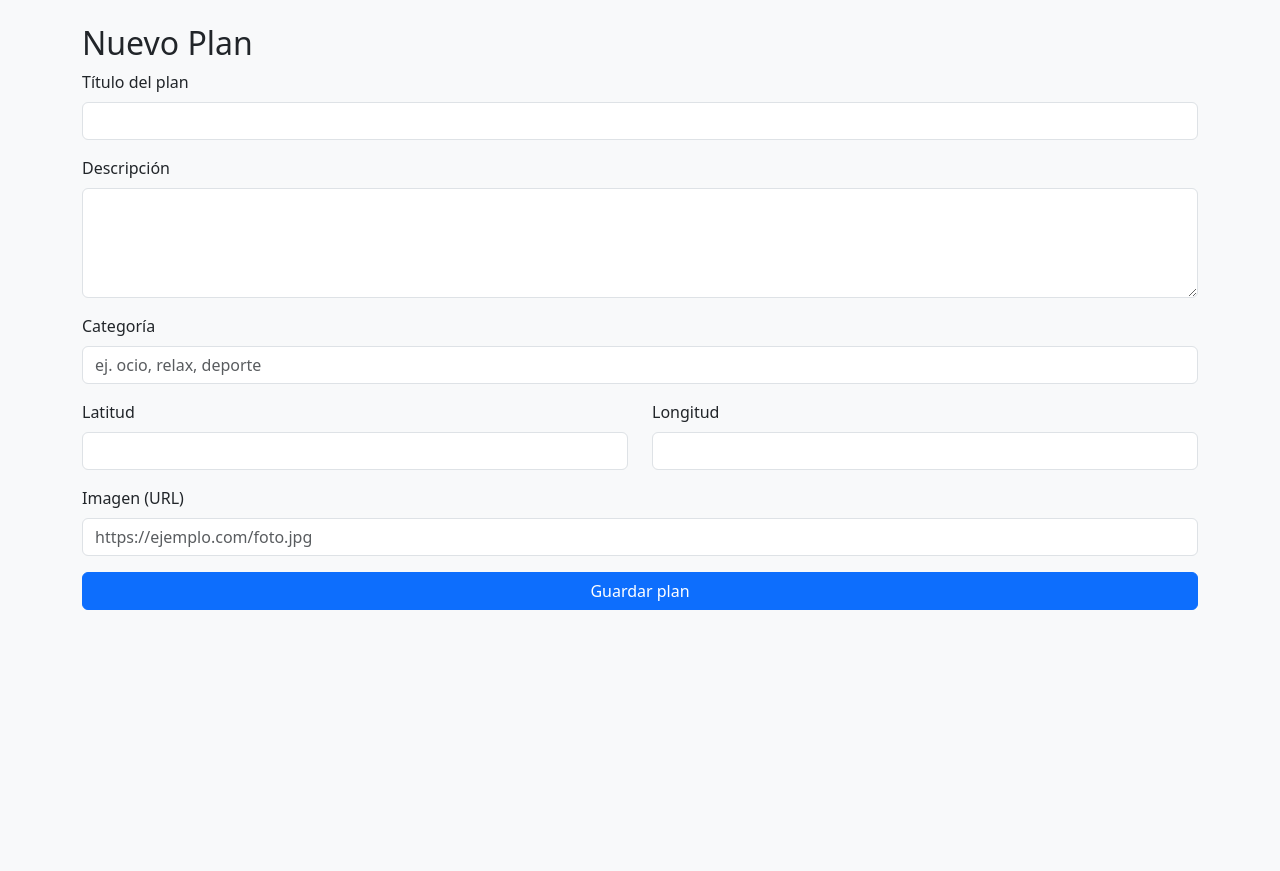
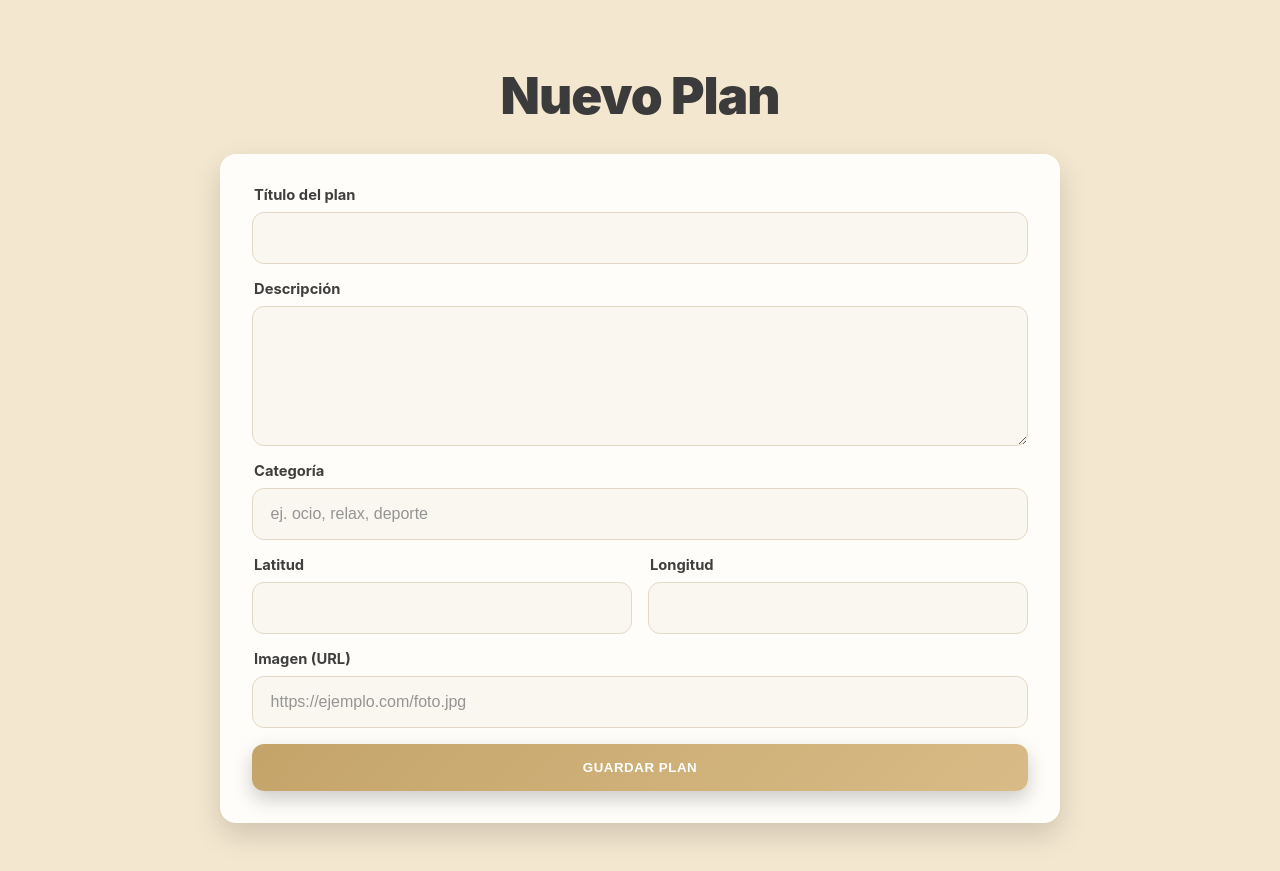
Before and after one commit to AaronAlonsoAparicio/TFG, a PHP site: page /create_plan.php in a window 1280 px wide. Before the commit the page ends 610 px from the top, so only its background shows below. Run offline with PHP 8.4, Linux system fonts and the light colour scheme; the visitor is signed in with stand-in values (Sample User, id 1).

Commit message:
Actualización

```diff
--- a/public/create_plan.php
+++ b/public/create_plan.php
@@ -10,38 +10,36 @@ $success = '';
 if ($_SERVER['REQUEST_METHOD'] === 'POST') {
     $title = trim($_POST['title']);
     $desc = trim($_POST['description']);
-    $cat = trim($_POST['category']);
+    $cat  = trim($_POST['category']);
 
     if ($title === '' || $desc === '') {
         $error = "El título y la descripción son obligatorios.";
     } else {
         $id = create_plan($pdo, [
-            'title' => $title,
+            'title'       => $title,
             'description' => $desc,
-            'category' => $cat,
-            'lat' => $_POST['lat'] ?? null,
-            'lng' => $_POST['lng'] ?? null,
-            'image' => $_POST['image'] ?? null,
-            'created_by' => $user['id']
+            'category'    => $cat,
+            'lat'         => $_POST['lat'] ?? null,
+            'lng'         => $_POST['lng'] ?? null,
+            'image'       => $_POST['image'] ?? null,
+            'created_by'  => $user['id']
         ]);
         $success = "Plan creado correctamente 🎉";
         header("refresh:2;url=./dashboard.php");
     }
 }
 ?>
-
 <!doctype html>
 <html lang="es">
-
 <head>
   <meta charset="utf-8">
-    <meta name="viewport" content="width=device-width, initial-scale=1">
+  <meta name="viewport" content="width=device-width,initial-scale=1">
   <title>Crear plan - MoodPlanned</title>
-    <link href="https://cdn.jsdelivr.net/npm/bootstrap@5.3.2/dist/css/bootstrap.min.css" rel="stylesheet">
+  <!-- Sin Bootstrap -->
+  <link rel="stylesheet" href="assets/css/create_plan.css?v=1">
 </head>
-
-<body class="bg-light">
-    <div class="container py-4">
+<body>
+  <div class="container">
     <h2>Nuevo Plan</h2>
 
     <?php if ($error): ?>
@@ -86,5 +84,4 @@ if ($_SERVER['REQUEST_METHOD'] === 'POST') {
     </form>
   </div>
 </body>
-
 </html>
```
Also changed, not shown: public/assets/css/create_plan.css (added). Lines whose indentation alone changed are shown as unchanged.
